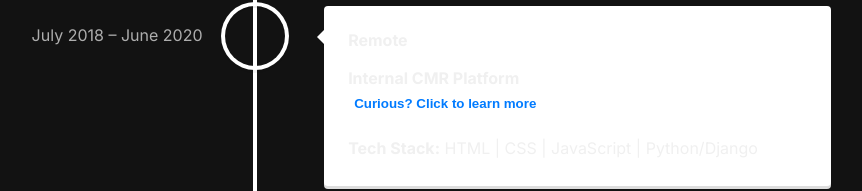
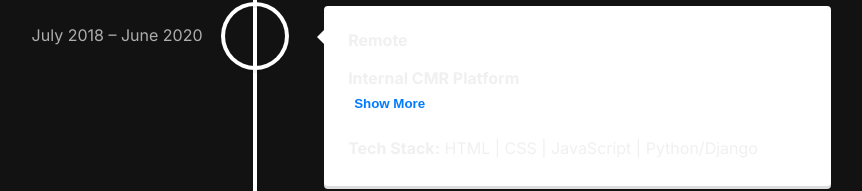
Before and after one commit to macripcode/portfolio, a React (Vite) app: page / in a window 1280 px wide. Shown: the part 1005-1196 px from the top of the page, without its empty margins (385-1247 px from the left). Built offline with nearby package versions, Linux system fonts and the light colour scheme; some icons are missing.

Commit message:
Fixing issues in Timeline

```diff
--- a/src/components/Project.jsx
+++ b/src/components/Project.jsx
@@ -1,8 +1,14 @@
 // components/Project.jsx
 import { useState } from "react";
 
+import { useTranslation } from "../context/TranslationContext";
+
 function Project({ title, description, techStack }) {
   const [expanded, setExpanded] = useState(false);
+
+  const translation = useTranslation();
+  const viewMore = translation.Hero.Experience.viewMore;
+  const viewLess = translation.Hero.Experience.viewLess;
 
   return (
     <div className="project">
@@ -19,7 +25,7 @@ function Project({ title, description, techStack }) {
           marginBottom: "0.5rem",
         }}
       >
-        {expanded ? "Show less" : "Curious? Click to learn more"}
+        {expanded ? viewLess : viewMore}
       </button>
 
       {expanded && (
--- a/src/components/translations.jsx
+++ b/src/components/translations.jsx
@@ -12,6 +12,8 @@ export const translations = {
       `,
       Experience: {
         etitle: `Experiencia Profesional y Educación`,
+        viewMore:`Show More`,
+        viewLess: `Show less`,
         careerPath: [
           {
             type: "job",
@@ -118,6 +120,8 @@ export const translations = {
       `,
       Experience: {
         etitle: `Experiencia Profesional y Educación`,
+        viewMore:`Mostrar más`,
+        viewLess: `Mostrar menos`,
         careerPath: [
           {
             type: "job",
```
Also changed, not shown: src/components/Timeline.jsx (line endings or trailing spaces).
